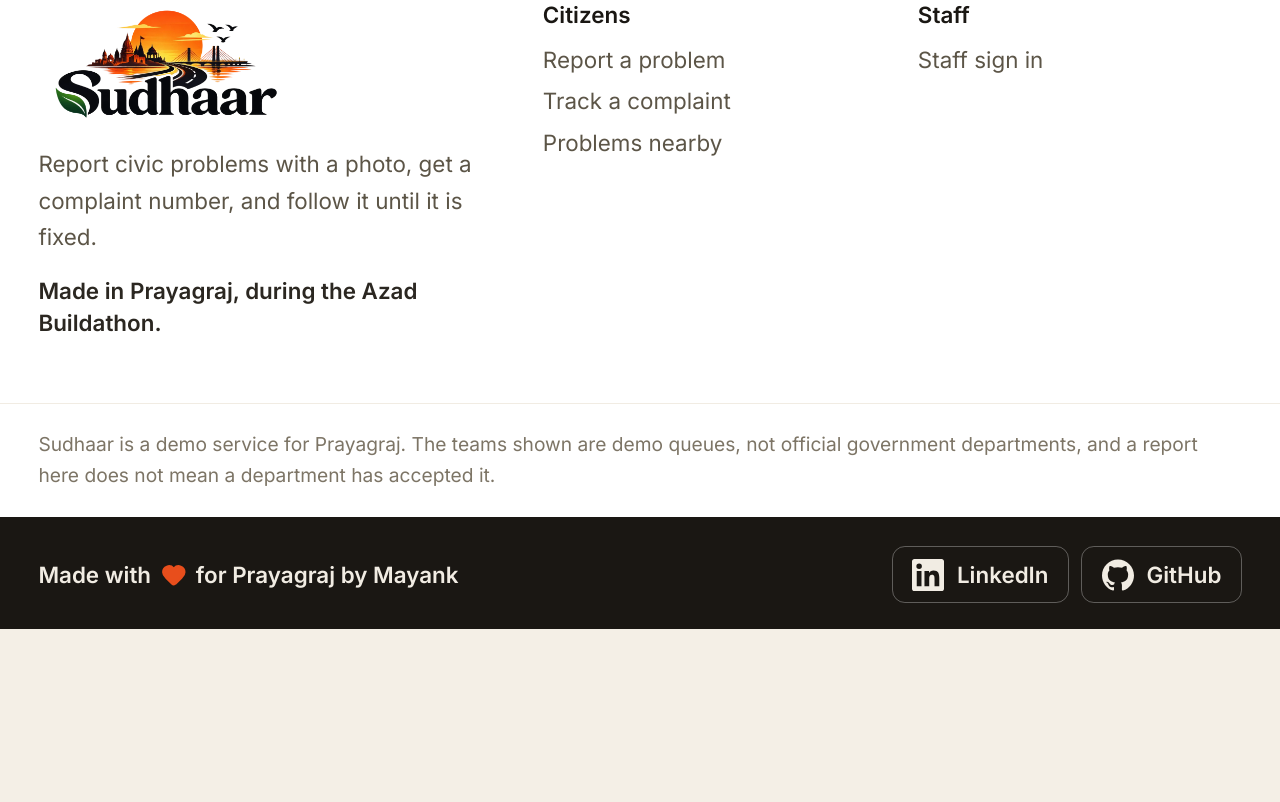
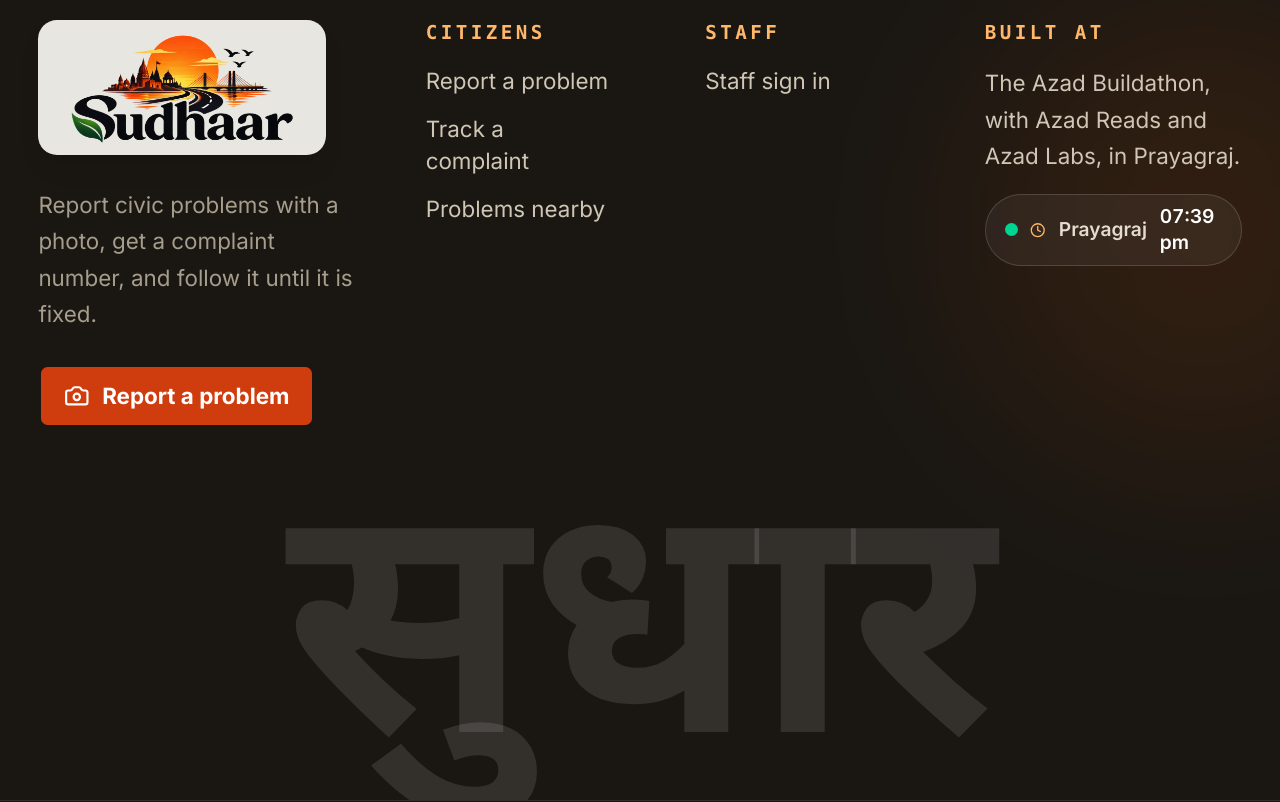
Before and after one commit to im-gozmit/civicOS, a Next.js app: page / in a window 1280 px wide. Shown: the part 6900-7702 px from the top of the page. Before the commit the page ends 7529 px from the top, so only its background shows below. Built offline with nearby package versions, Linux system fonts and the light colour scheme; no server answers; the database is empty.

Commit message:
Footer redesign: dark layered footer, animated links, live Prayagraj clock, watermark, back to top

```diff
--- /dev/null
+++ b/src/components/ui/FooterExtras.tsx
@@ -0,0 +1,44 @@
+"use client";
+
+import { useSyncExternalStore } from "react";
+import { ArrowUp, Clock } from "lucide-react";
+
+function subscribe(onChange: () => void) {
+  const id = setInterval(onChange, 10_000);
+  return () => clearInterval(id);
+}
+const now = () => new Date().toLocaleTimeString("en-IN", { timeZone: "Asia/Kolkata", hour: "2-digit", minute: "2-digit", hour12: true });
+
+/** The current time in Prayagraj. Empty on the server, so the page never shows a stale time. */
+export function PrayagrajClock() {
+  const time = useSyncExternalStore(subscribe, now, () => "");
+  return (
+    <span className="inline-flex items-center gap-2 rounded-full border border-white/15 bg-white/5 px-3 py-1.5 text-xs font-semibold text-slate-200">
+      <span className="relative flex h-2 w-2" aria-hidden>
+        <span className="absolute inline-flex h-full w-full animate-ping rounded-full bg-emerald-400 opacity-60" />
+        <span className="relative inline-flex h-2 w-2 rounded-full bg-emerald-400" />
+      </span>
+      <Clock className="h-3.5 w-3.5 text-orange-300" aria-hidden />
+      <span>Prayagraj</span>
+      <span className="tabular-nums text-white" suppressHydrationWarning>
+        {time || "--:--"}
+      </span>
+    </span>
+  );
+}
+
+export function BackToTop() {
+  return (
+    <button
+      type="button"
+      onClick={() => window.scrollTo({ top: 0, behavior: "smooth" })}
+      aria-label="Back to the top"
+      className="group inline-flex h-10 items-center gap-2 rounded-full bg-orange-500 pl-4 pr-1.5 text-sm font-bold text-slate-950 shadow-[3px_3px_0_0_rgb(255_255_255/0.25)] transition hover:-translate-y-0.5 hover:bg-orange-400 active:translate-y-0"
+    >
+      Back to top
+      <span className="flex h-7 w-7 items-center justify-center rounded-full bg-slate-950 text-orange-300 transition group-hover:-translate-y-0.5">
+        <ArrowUp className="h-4 w-4" />
+      </span>
+    </button>
+  );
+}
--- a/src/components/ui/SiteFooter.tsx
+++ b/src/components/ui/SiteFooter.tsx
@@ -1,6 +1,7 @@
 import Link from "next/link";
-import { Heart } from "lucide-react";
+import { ArrowRight, Camera, Heart } from "lucide-react";
 import { Logo } from "@/components/ui/Logo";
+import { BackToTop, PrayagrajClock } from "@/components/ui/FooterExtras";
 
 const LINKEDIN = "https://linkedin.com/in/gozmit";
 const GITHUB = "https://github.com/im-gozmit";
@@ -21,80 +22,95 @@
   );
 }
 
+/** A footer link whose arrow slides in on hover. */
+function FooterLink({ href, children }: { href: string; children: React.ReactNode }) {
+  return (
+    <Link href={href} className="group inline-flex items-center gap-1.5 text-slate-300 transition hover:text-white">
+      <span className="relative">
+        {children}
+        <span className="absolute -bottom-0.5 left-0 h-px w-0 bg-orange-400 transition-all duration-300 group-hover:w-full" />
+      </span>
+      <ArrowRight className="h-3.5 w-3.5 -translate-x-1 text-orange-400 opacity-0 transition duration-300 group-hover:translate-x-0 group-hover:opacity-100" />
+    </Link>
+  );
+}
+
+const social =
+  "group inline-flex h-11 items-center gap-2 rounded-full border border-white/20 bg-white/5 px-4 text-sm font-semibold text-slate-100 transition duration-300 hover:-translate-y-1 hover:border-orange-400 hover:bg-orange-500 hover:text-slate-950 hover:shadow-[0_8px_0_-2px_rgb(255_255_255/0.15)]";
+
 export function SiteFooter() {
   return (
-    <footer className="mt-16 border-t border-slate-200 bg-white pb-24 md:pb-0">
-      <div className="container-page grid gap-8 py-10 md:grid-cols-[1.4fr_1fr_1fr]">
-        <div className="space-y-3">
-          <Logo size="lg" />
-          <p className="max-w-sm text-sm leading-relaxed text-slate-600">
+    <footer className="relative mt-16 overflow-hidden bg-slate-900 pb-24 text-slate-300 md:pb-0">
+      {/* A strip of sunset along the top edge. */}
+      <div className="h-1.5 w-full bg-gradient-to-r from-amber-300 via-orange-500 to-teal-600" aria-hidden />
+      <div className="pointer-events-none absolute -right-24 top-10 h-72 w-72 rounded-full bg-orange-500/10 blur-3xl" aria-hidden />
+
+      <div className="container-page relative grid gap-10 py-12 md:grid-cols-[1.5fr_1fr_1fr_1fr]">
+        <div className="space-y-5">
+          <Logo onDark size="lg" />
+          <p className="max-w-sm text-sm leading-relaxed text-slate-400">
             Report civic problems with a photo, get a complaint number, and follow it until it is fixed.
           </p>
-          <p className="text-sm font-semibold text-slate-800">
-            Made in Prayagraj, during the Azad Buildathon.
-          </p>
+          <Link href="/report" className="btn btn-primary btn-sm">
+            <Camera className="h-4 w-4" /> Report a problem
+          </Link>
         </div>
-        <nav aria-label="Footer" className="space-y-2 text-sm">
-          <p className="font-semibold text-slate-900">Citizens</p>
-          <ul className="space-y-1.5 text-slate-600">
-            <li>
-              <Link className="hover:text-teal-700" href="/report">
-                Report a problem
-              </Link>
-            </li>
-            <li>
-              <Link className="hover:text-teal-700" href="/track">
-                Track a complaint
-              </Link>
-            </li>
-            <li>
-              <Link className="hover:text-teal-700" href="/#map">
-                Problems nearby
-              </Link>
-            </li>
+
+        <nav aria-label="Footer" className="space-y-3 text-sm">
+          <p className="font-mono text-xs font-bold uppercase tracking-[0.18em] text-orange-300">Citizens</p>
+          <ul className="space-y-2.5">
+            <li><FooterLink href="/report">Report a problem</FooterLink></li>
+            <li><FooterLink href="/track">Track a complaint</FooterLink></li>
+            <li><FooterLink href="/#map">Problems nearby</FooterLink></li>
           </ul>
         </nav>
-        <div className="space-y-2 text-sm">
-          <p className="font-semibold text-slate-900">Staff</p>
-          <ul className="space-y-1.5 text-slate-600">
-            <li>
-              <Link className="hover:text-teal-700" href="/admin">
-                Staff sign in
-              </Link>
-            </li>
+
+        <div className="space-y-3 text-sm">
+          <p className="font-mono text-xs font-bold uppercase tracking-[0.18em] text-orange-300">Staff</p>
+          <ul className="space-y-2.5">
+            <li><FooterLink href="/admin">Staff sign in</FooterLink></li>
           </ul>
         </div>
+
+        <div className="space-y-3 text-sm">
+          <p className="font-mono text-xs font-bold uppercase tracking-[0.18em] text-orange-300">Built at</p>
+          <p className="leading-relaxed text-slate-300">The Azad Buildathon, with Azad Reads and Azad Labs, in Prayagraj.</p>
+          <PrayagrajClock />
+        </div>
       </div>
-      <div className="border-t border-slate-100">
+
+      {/* Big wordmark: a faint watermark that lights up orange when hovered. */}
+      <div className="group relative select-none overflow-hidden" aria-hidden>
+        <p
+          lang="hi"
+          className="whitespace-nowrap text-center font-[family-name:var(--font-deva)] text-[28vw] font-black leading-[0.9] text-white/[0.11] transition-colors duration-500 group-hover:text-orange-500/90 md:text-[16vw]"
+        >
+          सुधार
+        </p>
+      </div>
+
+      <div className="border-t border-white/10">
         <p className="container-page py-4 text-xs leading-relaxed text-slate-500">
           Sudhaar is a demo service for Prayagraj. The teams shown are demo queues, not official government departments, and a report
           here does not mean a department has accepted it.
         </p>
       </div>
-      <div className="border-t-2 border-slate-900 bg-slate-900 text-slate-100">
-        <div className="container-page flex flex-col items-center justify-between gap-3 py-4 sm:flex-row">
-          <p className="flex items-center gap-1.5 text-sm font-semibold">
-            Made with <Heart className="h-4 w-4 fill-teal-500 text-teal-500" aria-label="love" /> for Prayagraj by Mayank
+
+      <div className="border-t border-white/10 bg-black/30">
+        <div className="container-page flex flex-col items-center justify-between gap-4 py-5 md:flex-row">
+          <p className="group/love flex items-center gap-1.5 text-sm font-semibold text-slate-100">
+            Made with
+            <Heart className="h-4 w-4 fill-orange-500 text-orange-500 transition duration-300 group-hover/love:scale-150 group-hover/love:fill-rose-500 group-hover/love:text-rose-500" aria-label="love" />
+            for Prayagraj by Mayank
           </p>
-          <div className="flex items-center gap-2">
-            <a
-              href={LINKEDIN}
-              target="_blank"
-              rel="noopener noreferrer"
-              aria-label="Mayank on LinkedIn"
-              className="inline-flex h-9 items-center gap-2 rounded-lg border border-white/30 px-3 text-sm font-semibold transition hover:border-white hover:bg-white/10"
-            >
+          <div className="flex flex-wrap items-center justify-center gap-3">
+            <a href={LINKEDIN} target="_blank" rel="noopener noreferrer" aria-label="Mayank on LinkedIn" className={social}>
               <LinkedInMark /> LinkedIn
             </a>
-            <a
-              href={GITHUB}
-              target="_blank"
-              rel="noopener noreferrer"
-              aria-label="Mayank on GitHub"
-              className="inline-flex h-9 items-center gap-2 rounded-lg border border-white/30 px-3 text-sm font-semibold transition hover:border-white hover:bg-white/10"
-            >
+            <a href={GITHUB} target="_blank" rel="noopener noreferrer" aria-label="Mayank on GitHub" className={social}>
               <GitHubMark /> GitHub
             </a>
+            <BackToTop />
           </div>
         </div>
       </div>
```
